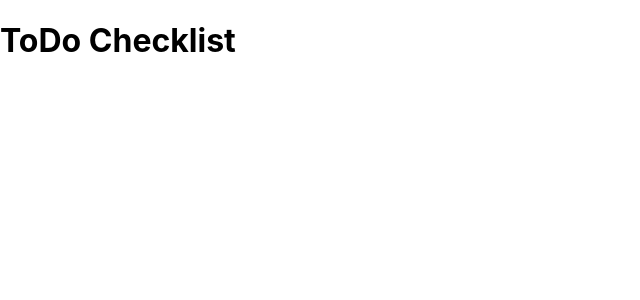
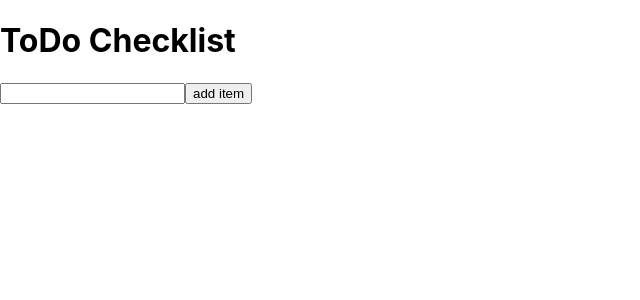
Before and after one commit to Brandon-Warner/ToDo, a React (Create React App) app: page / in a window 1280 px wide. Shown: the top 300 px of the page, without its empty margins (0-640 px from the left). Built offline with nearby package versions, Linux system fonts and the light colour scheme; the HTML template or start-up script is replaced by a standard one.

Commit message:
items can be added to list & checking items will toggle their completed state

```diff
--- a/src/App.js
+++ b/src/App.js
@@ -1,11 +1,60 @@
-import React from 'react';
+import React, { useState } from 'react';
 
 const App = () => {
-  return (
-    <div>
-      <h1>ToDo Checklist</h1>
-    </div>
-  );
-}
+    const [listItem, setListItem] = useState('');
+    const [list, setList] = useState([]);
+    console.log('listItem: ', listItem);
+    console.log('list: ', list);
+
+    const submit = e => {
+        e.preventDefault();
+
+        const newListItem = {
+            id: Math.random().toString(),
+            content: listItem,
+            completed: false
+        };
+
+        const newList = [...list, newListItem];
+        setList(newList);
+    };
+
+    const toggleCompleted = id => {
+        const newList = [...list];
+        const itemToChange = newList.find(i => i.id === id);
+        itemToChange.completed = !itemToChange.completed;
+        console.log('itemToChange: ', itemToChange);
+
+        const listWithFoundItemReplaced = newList.map(i => i.id === id ? itemToChange : i);
+        console.log('listWithFoundItemReplaced: ', listWithFoundItemReplaced);
+
+        setList(listWithFoundItemReplaced);
+    };
+    return (
+        <div>
+            <h1>ToDo Checklist</h1>
+
+            <form onSubmit={submit}>
+                <input type='text' onChange={e => setListItem(e.target.value)} />
+                <button type='submit'>add item</button>
+            </form>
+
+            <div>
+                <ul>
+                    {list.map(l => (
+                        <li key={l.id}>
+                            {l.content}
+                            <input
+                                type='checkbox'
+                                checked={l.completed}
+                                onChange={() => toggleCompleted(l.id)}
+                            />
+                        </li>
+                    ))}
+                </ul>
+            </div>
+        </div>
+    );
+};
 
 export default App;
```
